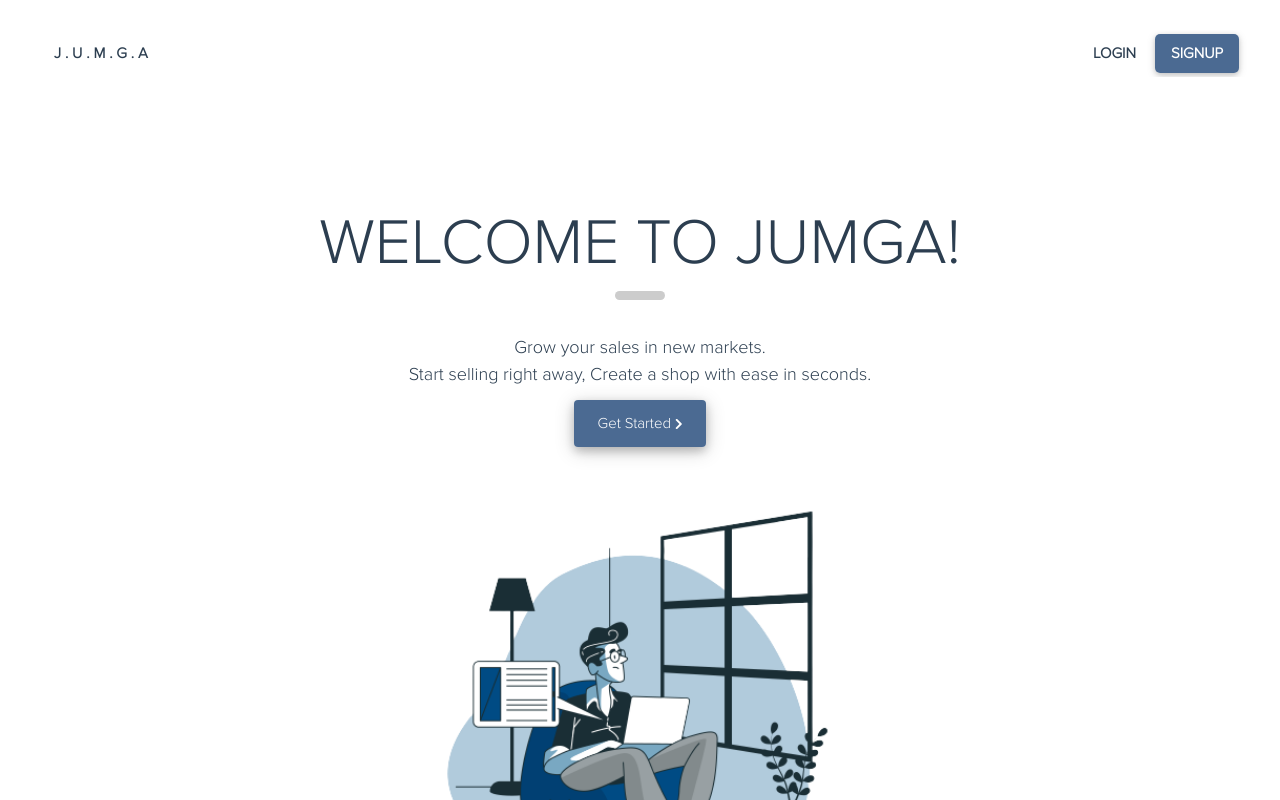
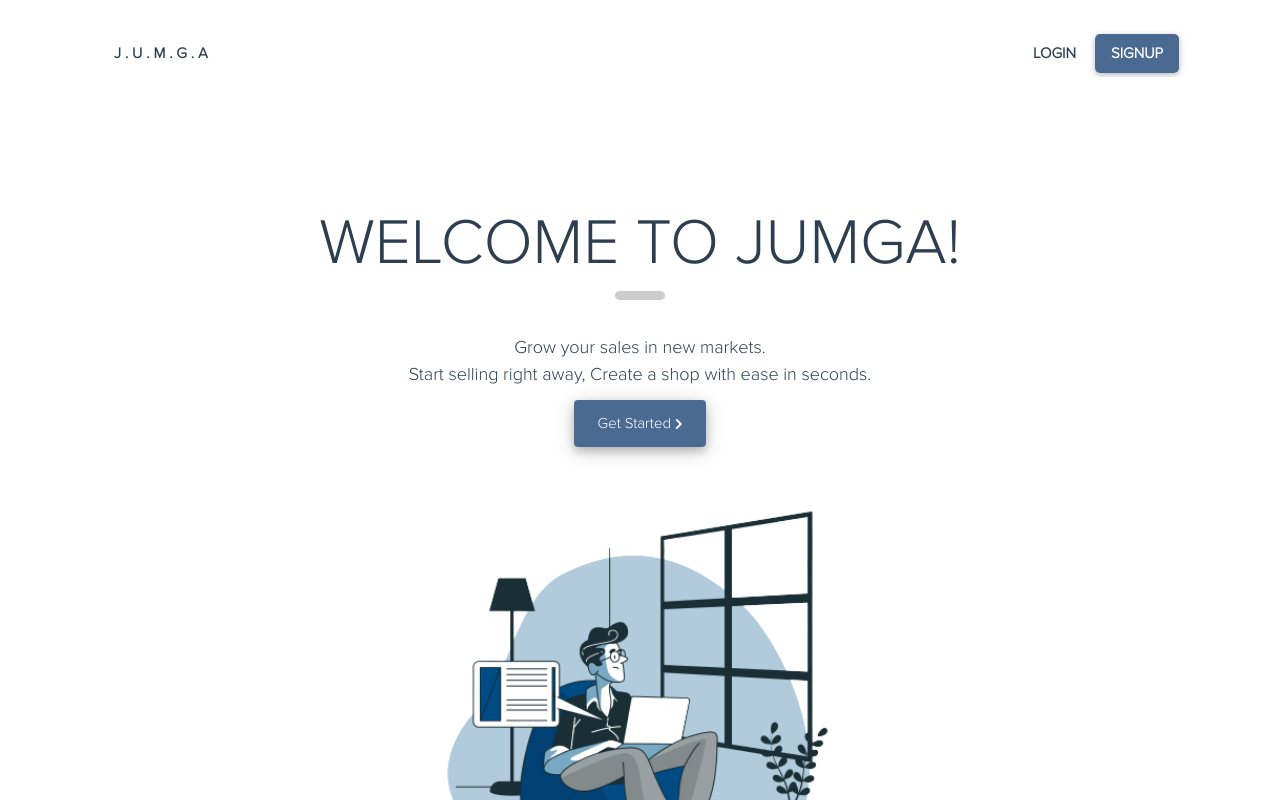
Before and after one commit to kingkenway/jumga-frontend, a Vue app: page / in a window 1280 px wide. Shown: the top 800 px of the page. Built offline with nearby package versions, Linux system fonts and the light colour scheme; no server answers; a small style sheet from the web is missing; what vue-contenteditable, vue-flutterwave, vue-izitoast would draw is missing.

Commit message:
Adjusted content width

```diff
--- a/src/App.vue
+++ b/src/App.vue
@@ -113,7 +113,7 @@ a{
 .w3-contentx{
   margin-left:auto;
   margin-right:auto;
-  max-width:1380px;
+  max-width:1100px;
 }
 
 .blue1{
```
